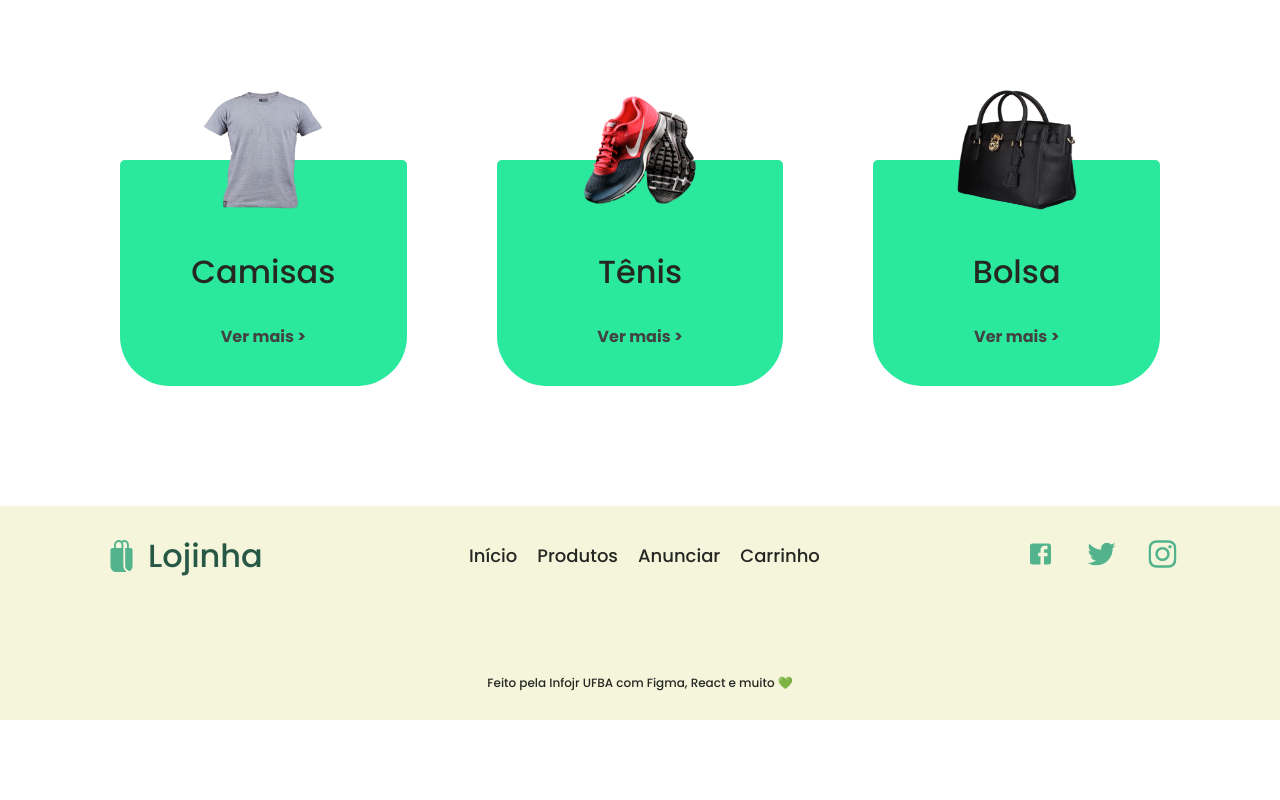
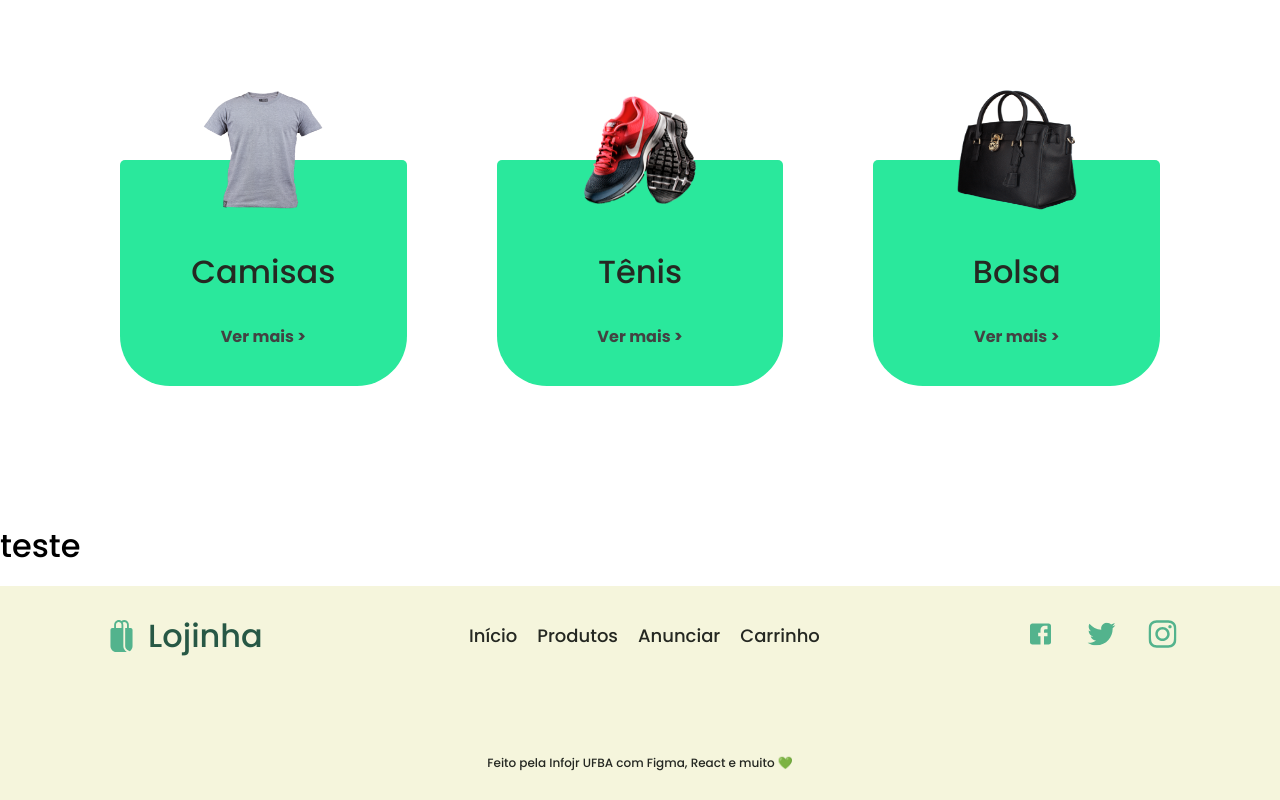
Before and after one commit to kaiocp/virtual-store, a React (Vite) app in the folder Front-End/: page / in a window 1280 px wide. Shown: the part 940-1740 px from the top of the page. Before the commit the page ends 1660 px from the top, so only its background shows below. Built offline with nearby package versions, Linux system fonts and the light colour scheme.

Commit message:
Inicio modal do Produto

```diff
--- /dev/null
+++ b/Front-End/src/components/modalProduto/ModalProduto.jsx
@@ -0,0 +1,9 @@
+import React from "react";
+import styles from './ModalProduto.module.css'
+export default function ModalProduto() {
+  return (
+    <section>
+      <h1>teste</h1>
+    </section>
+  )
+}
--- a/Front-End/src/pages/Home.jsx
+++ b/Front-End/src/pages/Home.jsx
@@ -1,11 +1,13 @@
 import CardsHome from "../components/CardsHome/CardsHome";
 import Hero from "../components/Hero/Hero";
+import ModalProduto from "../components/modalProduto/modalProduto";
 
 export default function Home() {
     return (
         <>
             <Hero />
             <CardsHome />
+            <ModalProduto/>
         </>
     )
 }
```
Also changed, not shown: Front-End/src/components/modalProduto/ModalProduto.module.css (added).
